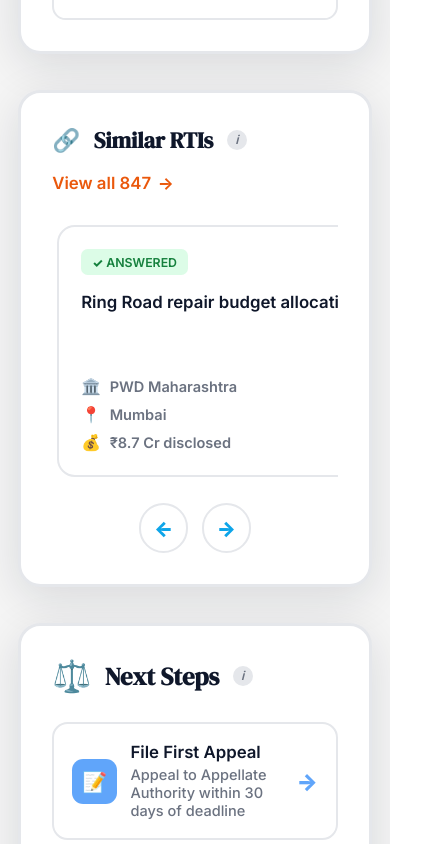
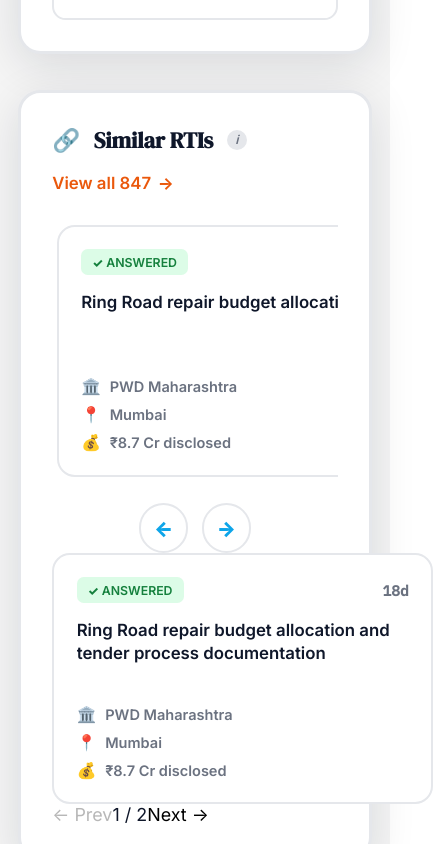
Before and after one commit to Yugantar-NGO/youRTI-UI, a Next.js app: page /rti/rti-001 in a window 390 px wide. Shown: the part 6560-7404 px from the top of the page, 433 px wide, since content can reach past the window. Built offline with nearby package versions, Linux system fonts and the light colour scheme.

Commit message:
feat(rti-detail): add single-card navigation for Similar RTIs on mobile

```diff
--- a/src/components/features/rti-detail/molecules/SimilarRTIsSection.tsx
+++ b/src/components/features/rti-detail/molecules/SimilarRTIsSection.tsx
@@ -1,6 +1,6 @@
 'use client'
 
-import { useRef } from 'react'
+import { useRef, useState } from 'react'
 import Link from 'next/link'
 import { BaseProps } from '@/types'
 import { InfoIcon } from '../atoms'
@@ -25,7 +25,7 @@ interface SimilarRTIsSectionProps extends BaseProps {
  * SimilarRTIsSection Component
  *
  * Displays related RTIs in a horizontal scrolling grid with navigation buttons.
- * Matches the HTML design exactly with smooth scroll behavior.
+ * On mobile, shows one RTI at a time with prev/next navigation.
  *
  * @example
  * <SimilarRTIsSection rtis={[...]} totalCount={847} />
@@ -36,6 +36,7 @@ export function SimilarRTIsSection({
   className = '',
 }: SimilarRTIsSectionProps) {
   const scrollContainerRef = useRef<HTMLDivElement>(null)
+  const [currentIndex, setCurrentIndex] = useState(0)
 
   const scrollSimilar = (direction: number) => {
     if (!scrollContainerRef.current) return
@@ -44,6 +45,13 @@ export function SimilarRTIsSection({
       left: direction * scrollAmount,
       behavior: 'smooth',
     })
+  }
+
+  const navigateMobile = (direction: number) => {
+    const newIndex = currentIndex + direction
+    if (newIndex >= 0 && newIndex < rtis.length) {
+      setCurrentIndex(newIndex)
+    }
   }
 
   const getStatusBadge = (status: string) => {
@@ -58,24 +66,7 @@ export function SimilarRTIsSection({
     return <div className={`${styles.statusMini} ${statusConfig.className}`}>{statusConfig.label}</div>
   }
 
-  return (
-    <div className={`${styles.section} ${className}`}>
-      <div className={styles.header}>
-        <div className={styles.title}>
-          <span>🔗</span>
-          <span>Similar RTIs</span>
-          <InfoIcon tooltip="Related RTI applications on similar topics or from the same department. Explore these to find more information on this subject." />
-        </div>
-        {totalCount > 0 && (
-          <Link href="/browse" className={styles.viewAllLink}>
-            <span>View all {totalCount.toLocaleString()}</span>
-            <span>→</span>
-          </Link>
-        )}
-      </div>
-
-      <div className={styles.grid} ref={scrollContainerRef}>
-        {rtis.map((rti) => (
+  const renderCard = (rti: SimilarRTI) => (
     <div key={rti.id} className={styles.card}>
       <div className={styles.cardHeader}>
         {getStatusBadge(rti.status)}
@@ -101,7 +92,27 @@ export function SimilarRTIsSection({
         )}
       </div>
     </div>
-        ))}
+  )
+
+  return (
+    <div className={`${styles.section} ${className}`}>
+      <div className={styles.header}>
+        <div className={styles.title}>
+          <span>🔗</span>
+          <span>Similar RTIs</span>
+          <InfoIcon tooltip="Related RTI applications on similar topics or from the same department. Explore these to find more information on this subject." />
+        </div>
+        {totalCount > 0 && (
+          <Link href="/browse" className={styles.viewAllLink}>
+            <span>View all {totalCount.toLocaleString()}</span>
+            <span>→</span>
+          </Link>
+        )}
+      </div>
+
+      {/* Desktop: horizontal scroll */}
+      <div className={styles.grid} ref={scrollContainerRef}>
+        {rtis.map((rti) => renderCard(rti))}
       </div>
 
       <div className={styles.nav}>
@@ -120,6 +131,33 @@ export function SimilarRTIsSection({
           →
         </button>
       </div>
+
+      {/* Mobile: single card with navigation */}
+      <div className={styles.mobileContainer}>
+        {rtis.length > 0 && renderCard(rtis[currentIndex])}
+
+        <div className={styles.mobileNav}>
+          <button
+            className={styles.mobileNavBtn}
+            onClick={() => navigateMobile(-1)}
+            disabled={currentIndex === 0}
+            aria-label="Previous RTI"
+          >
+            ← Prev
+          </button>
+          <span className={styles.mobileCounter}>
+            {currentIndex + 1} / {rtis.length}
+          </span>
+          <button
+            className={styles.mobileNavBtn}
+            onClick={() => navigateMobile(1)}
+            disabled={currentIndex === rtis.length - 1}
+            aria-label="Next RTI"
+          >
+            Next →
+          </button>
+        </div>
+      </div>
     </div>
   )
 }
```
Lines whose indentation alone changed are shown as unchanged.
